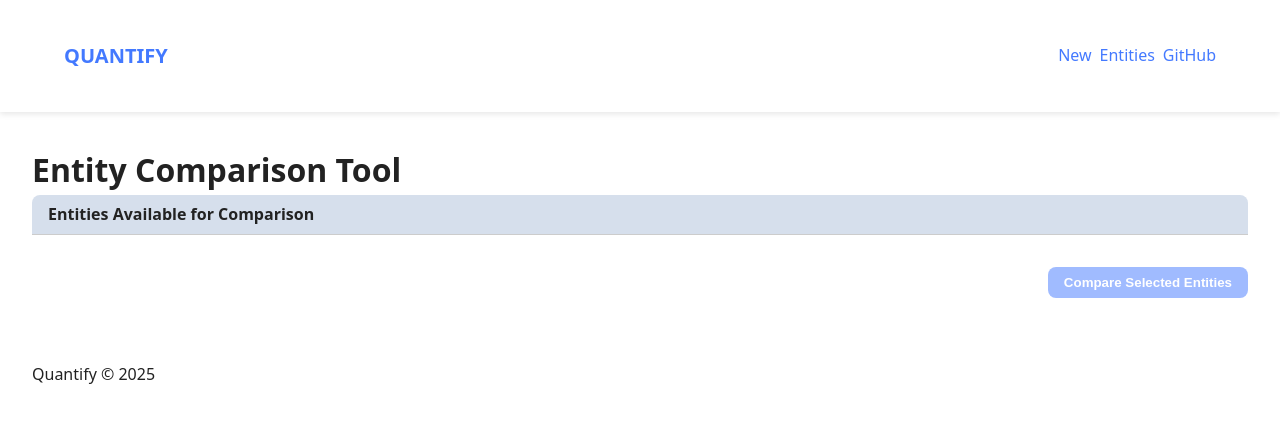
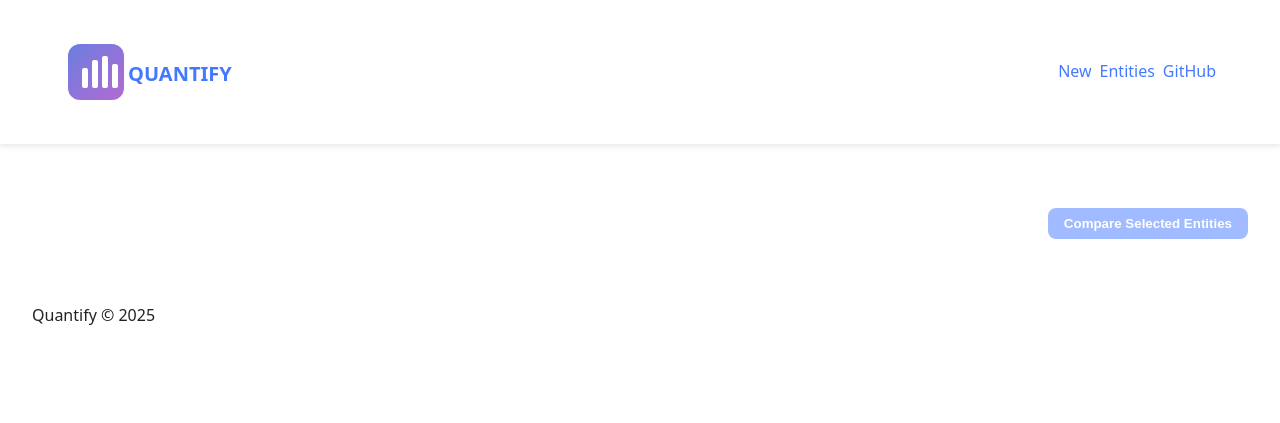
Before and after one commit to zrebec/quantify, a PHP site: template templates/entity/list.html.twig in a window 1280 px wide. Shown: the top 423 px of the page. Run offline with PHP 8.4, Linux system fonts and the light colour scheme; the template is opened without the code that fills it, so the values that code supplies are empty; some libraries are stand-ins or nearby versions.

Commit message:
feat: visual better heading and add favicon

```diff
--- a/public/css/style.css
+++ b/public/css/style.css
@@ -284,22 +284,61 @@ body {
   }
 }
 
+.entity-list {
+  text-align: center;
+}
+
+.entity-list__header {
+  display: flex;
+  width: 100%;
+  justify-content: center;
+  margin-top: var(--space-lg);
+}
+
+.entity-list__header h1 {
+  padding-left: var(--space-lg);
+  text-transform: uppercase;
+  font-size: clamp(1.5rem, 2vw + 1rem, 2.5rem);
+}
+
 .entity-card {
   display: flex;
   flex-direction: row;
   flex-wrap: wrap;
   gap: var(--space-md);
-  justify-content: center;
+  justify-content: flex-start;
 }
 
 .entity-card__entity {
-  width: 100%;
+  display: flex;
+  flex-direction: column;
   max-width: 27rem;
   background-color: white;
   text-align: center;
   padding: 1rem auto;
 }
 
-.entity-image {
+.entity-card__entity img {
   width: 100%;
 }
+
+.entity-card__actions {
+  margin-top: auto;
+}
+
+.fa {
+  font-style: normal;
+}
+
+.fa-rating-design::before {
+  content: " 💘 ";
+}
+
+.fa-not-rated {
+  color: transparent;
+  text-shadow: 0 0 0 grey;
+}
+
+.fa-not-rated::before {
+  content: "💔";
+}
--- a/templates/base.html.twig
+++ b/templates/base.html.twig
@@ -4,6 +4,7 @@
     <meta charset="UTF-8">
     <meta name="viewport" content="width=device-width, initial-scale=1.0">
     <title>{% block title %}Quantify{% endblock %}</title>
+    <link rel="icon" href="/favicon.svg" type="image/x-icon">
 
     <!-- Custom CSS -->
     <link rel="stylesheet" href="/css/style.css">
@@ -16,7 +17,10 @@
 <body>
     <nav class="navbar">
         <div class="container navbar-inner">
-            <a class="navbar-title" href="/">Quantify</a>
+            <div style="display: flex; align-items: center;">
+                <img src="/favicon.svg" alt="Quantify logo" class="navbar-logo">
+                <h1><a class="navbar-title" href="/">Quantify</a></h1>
+            </div>
             <div class="navbar-links">
                 <a href="/new">New</a>
                 <a href="/">Entities</a>
--- a/templates/entity/list.html.twig
+++ b/templates/entity/list.html.twig
@@ -1,23 +1,32 @@
 {% extends 'base.html.twig' %}
 
-{% block title %}Entity List{% endblock %}
+{% block title %}Quantify - Entity List{% endblock %}
 
 {% block content %}
 <div class="container entity-list wide">
-  <h1>Entity Comparison Tool</h1>
   <form id="compare-form" action="/compare" method="get">
     <div class="entity-card">
       {% for entity in entities %}
         <div class="entity-card__entity">
+          {% if entity.image %}
           <div class="card-image">
-              {% if entity.image %}
+          <a href="/entity/{{ entity.id }}">
             <img src="{{ entity.image }}" alt="{{ entity.brand }} image" class="entity-image">
+          </a>
+          </div>
           {% endif %}
-            </div>
+
           <div>
             <h2>{{ entity.brand }}</h2>
-              <p><strong>Net Weight:</strong> {{ entity.properties.net_weight }} g</p>
-              <p><strong>Design:</strong> {{ entity.design }}</p>
+            <h2><strong>{{ entity.properties.net_weight }} g</strong></h2>
+            <h2>
+            {% if entity.design > 0 %}
+              {% for i in range(0, entity.design  - 1) %}<i class="fa fa-rating-design"></i>{% endfor %}
+            {% else %}
+              <i class="fa fa-not-rated"></i>
+            {% endif %}
+            </h2>
+
             <table class="entity-table">
               <thead>
                 <tr>
@@ -54,7 +63,13 @@
                 </tr>
               </tbody>
             </table>
+
+            {% if entity.description %}
               <p>{{ entity.description }}</p>
+            {% endif %}
+          </div>
+
+          <div class="entity-card__actions">
             <label class="button primary checkbox">
               <input class="entity-select" type="checkbox" name="entity[]" value="{{ entity.id }}" id="entity-{{ entity.id }}">
             </label>
@@ -63,16 +78,16 @@
         </div>
       {% endfor %}
     </div>
-    </form>
-    <div class="card-header">
-      <h5 class="card-title">Entities Available for Comparison</h5>
-    </div>
+
     <div class="form-footer">
       <button type="button" id="compare-btn" class="button primary" disabled>
         Compare Selected Entities
       </button>
     </div>
+  </form>
+</div>
 {% endblock %}
+
 
 {% block scripts %}
 <script>
```
Also changed, not shown: public/favicon.svg (added). Lines whose indentation alone changed are shown as unchanged.
